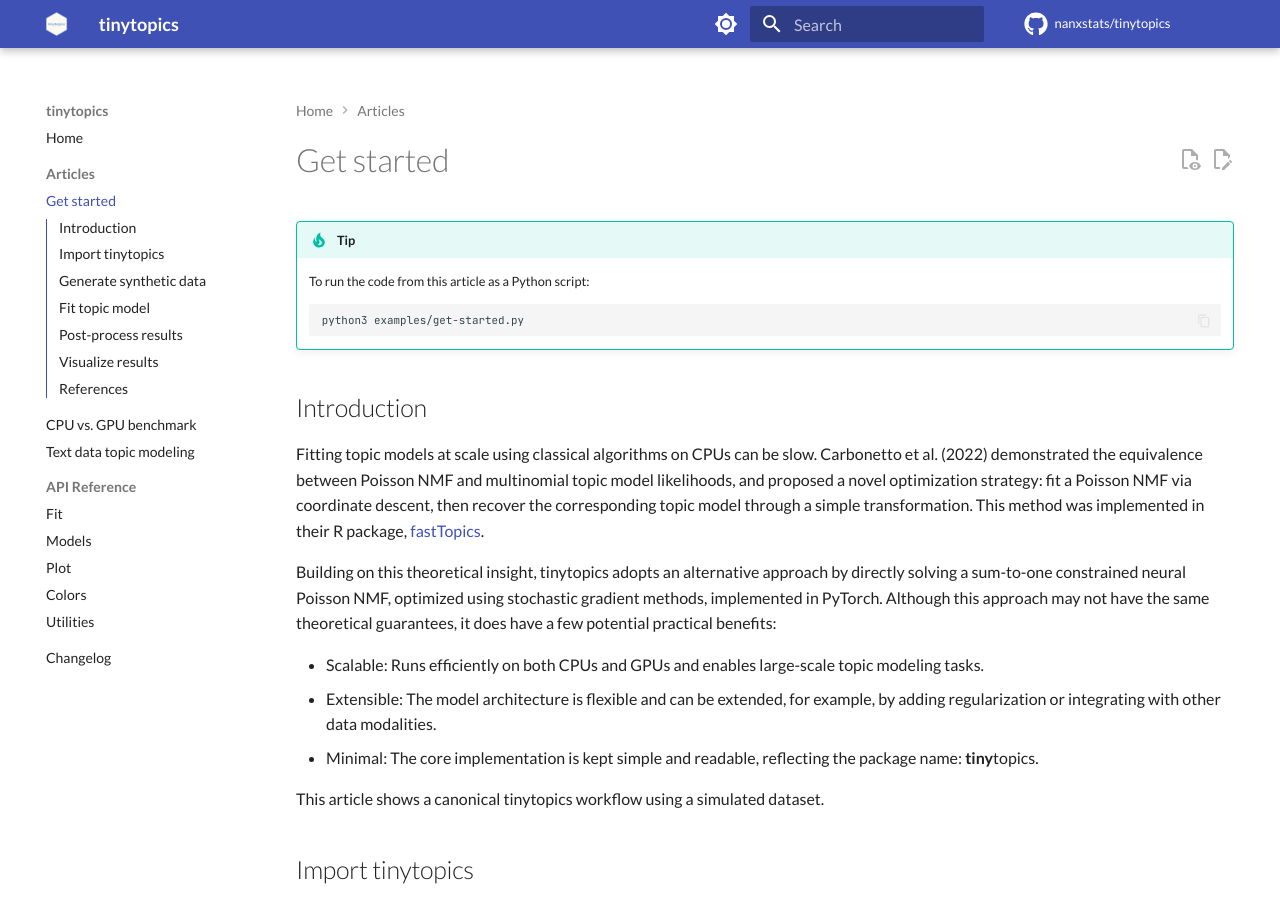
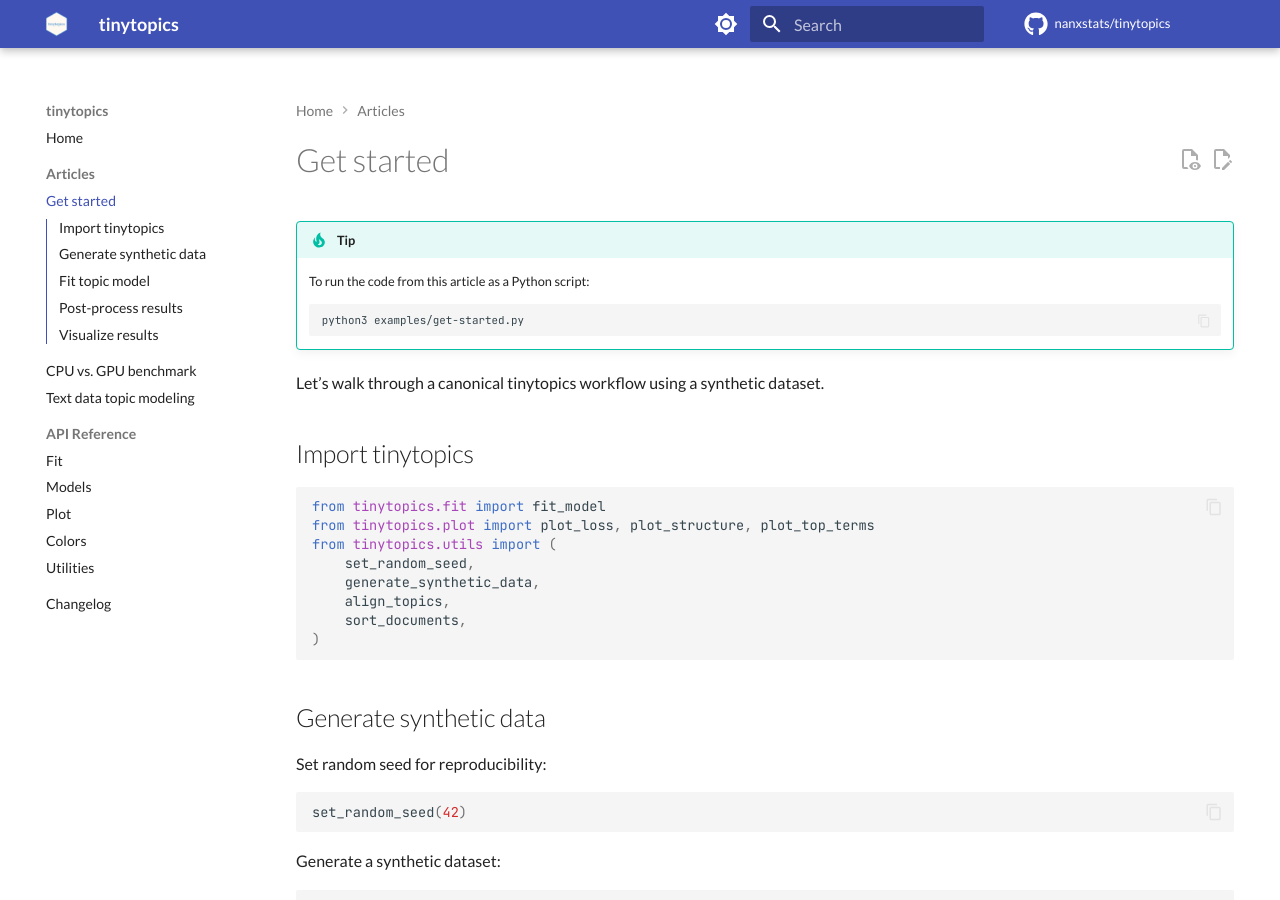
Before and after one commit to nanxstats/tinytopics, an MkDocs documentation site: the page built from docs/articles/get-started.md, in a window 1280 px wide and 900 px high. Built offline with MkDocs 1.6.1 and Material for MkDocs 9.7.7, drawn with Linux system fonts in a browser that asks for light colours; comment, search, counter and statistics services are not loaded; some of the changed text lies outside the part shown.

Commit message:
Remove less relevant text for blog post

````diff
--- a/docs/articles/get-started.md
+++ b/docs/articles/get-started.md
@@ -11,31 +11,7 @@
     python3 examples/get-started.py
     ```
 
-## Introduction
-
-Fitting topic models at scale using classical algorithms on CPUs can be
-slow. Carbonetto et al. (2022) demonstrated the equivalence between
-Poisson NMF and multinomial topic model likelihoods, and proposed a
-novel optimization strategy: fit a Poisson NMF via coordinate descent,
-then recover the corresponding topic model through a simple
-transformation. This method was implemented in their R package,
-[fastTopics](https://cran.r-project.org/package=fastTopics).
-
-Building on this theoretical insight, tinytopics adopts an alternative
-approach by directly solving a sum-to-one constrained neural Poisson
-NMF, optimized using stochastic gradient methods, implemented in
-PyTorch. Although this approach may not have the same theoretical
-guarantees, it does have a few potential practical benefits:
-
-- Scalable: Runs efficiently on both CPUs and GPUs and enables
-  large-scale topic modeling tasks.
-- Extensible: The model architecture is flexible and can be extended,
-  for example, by adding regularization or integrating with other data
-  modalities.
-- Minimal: The core implementation is kept simple and readable,
-  reflecting the package name: **tiny**topics.
-
-This article shows a canonical tinytopics workflow using a simulated
+Let’s walk through a canonical tinytopics workflow using a synthetic
 dataset.
 
 ## Import tinytopics
@@ -170,9 +146,3 @@ plot_top_terms(
 ```
 
 ![](images/get-started/F-top-terms-learned.png)
-
-## References
-
-Carbonetto, P., Sarkar, A., Wang, Z., & Stephens, M. (2021).
-Non-negative matrix factorization algorithms greatly improve topic model
-fits. arXiv Preprint arXiv:2105.13440.
````
Also changed, not shown: docs/articles/get-started.qmd (+1 -30 lines).
